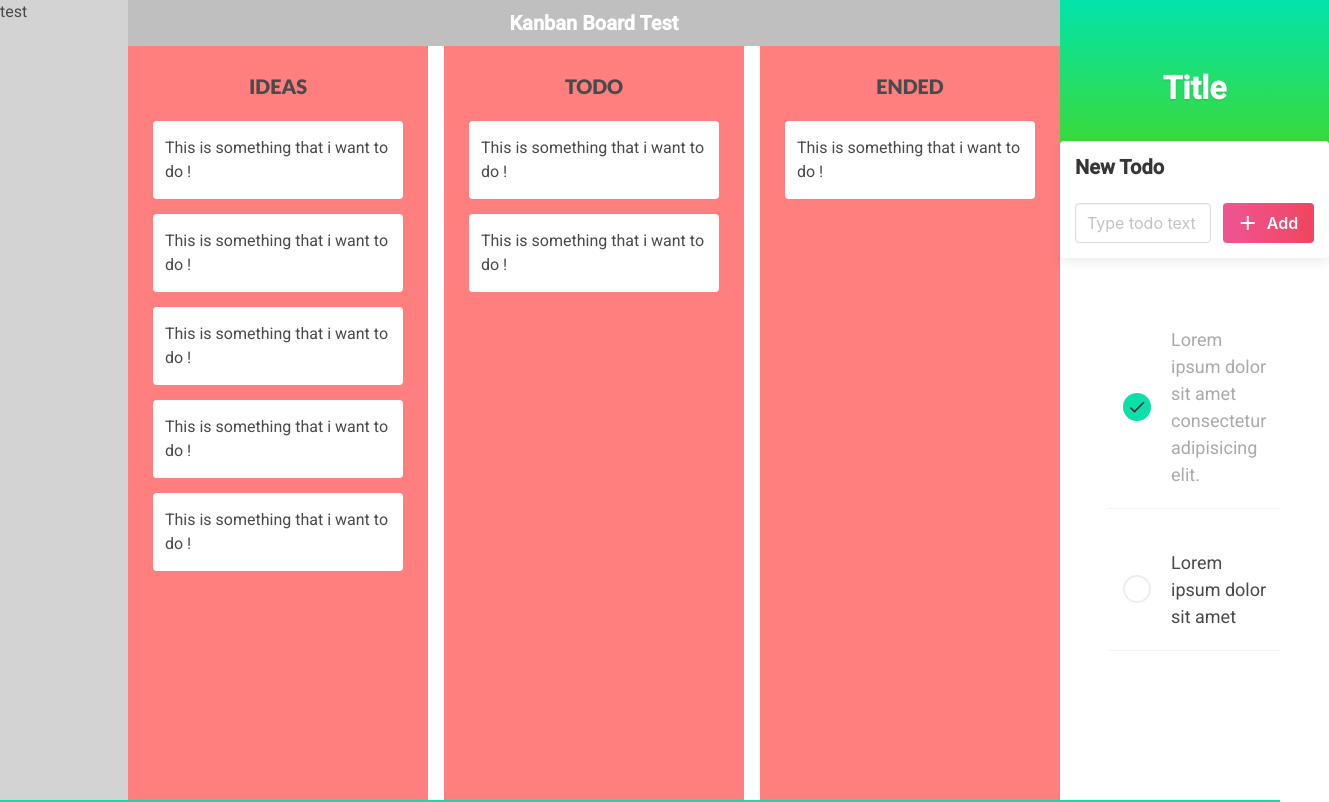
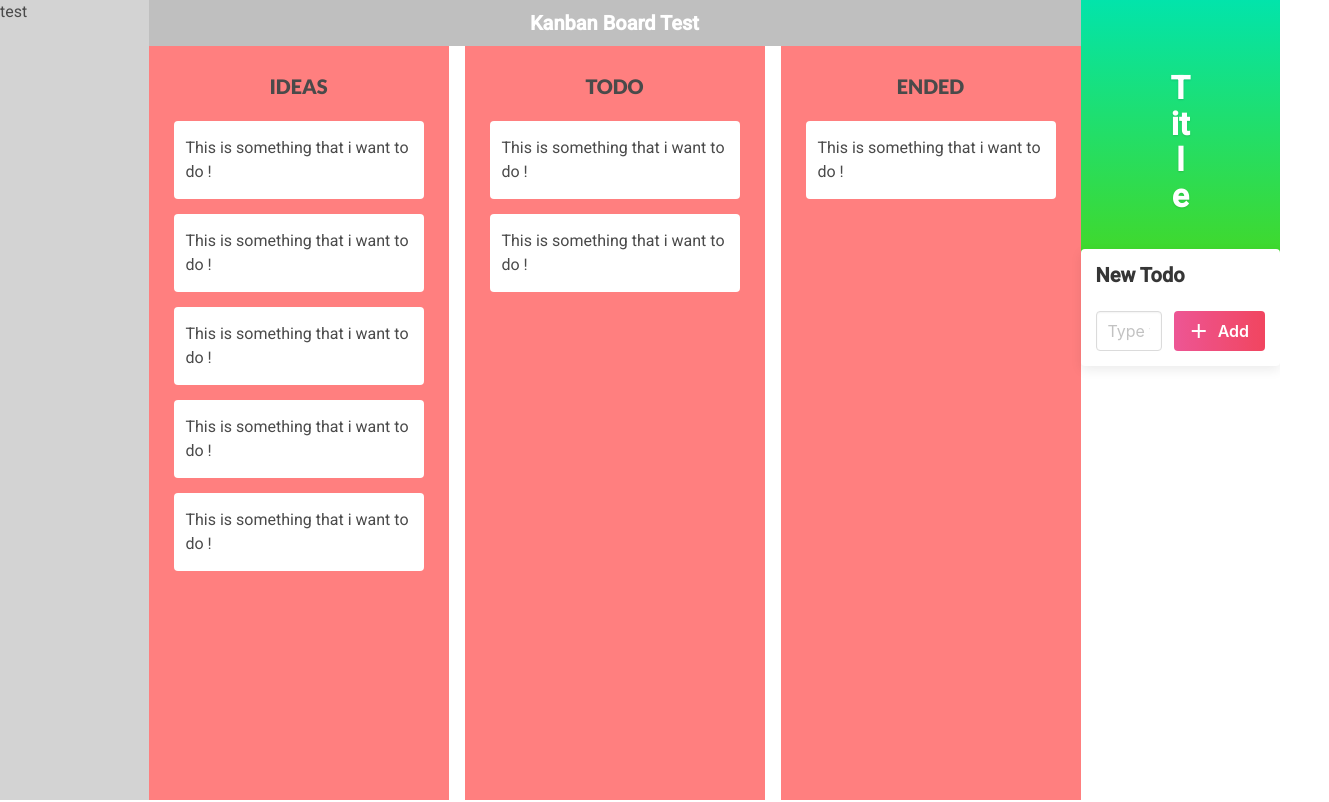
Before and after one commit to mdorizon/dashboard-project, an Angular app: page / in a window 1280 px wide. Shown: the top 802 px of the page, 1329 px wide, since content can reach past the window. Built offline with nearby package versions, Linux system fonts and the light colour scheme.

Commit message:
plus de duplication

```diff
--- a/src/app/app-routing.module.ts
+++ b/src/app/app-routing.module.ts
@@ -1,10 +1,8 @@
 import { NgModule } from '@angular/core';
 import { RouterModule, Routes } from '@angular/router';
-import { TodosComponent } from './todos/todos.component';
 
-const routes: Routes = [
-  { path: '', component: TodosComponent}
-];
+
+const routes: Routes = [];
 
 @NgModule({
   imports: [RouterModule.forRoot(routes)],
--- a/src/app/todos/todos.component.css
+++ b/src/app/todos/todos.component.css
@@ -132,4 +132,4 @@
 
 .todo-controls-box .todo-control-button.is-danger:active i.material-icons {
   color: rgb(219, 38, 38);
-}/*# sourceMappingURL=todo-list.component.css.map */
+}/*# sourceMappingURL=todos.component.css.map */
--- a/src/app/todos/todos.component.html
+++ b/src/app/todos/todos.component.html
@@ -25,7 +25,7 @@
 <section class="section">
     <div class="container">
         <div class="todos-list">
-            <div class="todo-item completed">
+            <div class="todo-item completed" *ngFor="let todo of todos">
                 <div class="check-box">
                     <i class="material-icons">check</i>
                 </div>
@@ -43,25 +43,6 @@
                     </div>
                 </div>
             </div>
-
-            <div class="todo-item">
-                <div class="check-box">
-                    <i class="material-icons">check</i>
-                </div>
-                <div class="todo-text">
-                    Lorem ipsum dolor sit amet
-                </div>
-
-                <div class="todo-controls-box">
-                    <div class="todo-control-button">
-                        <i class="material-icons">edit</i>
-                    </div>
-
-                    <div class="todo-control-button is-danger">
-                        <i class="material-icons">delete</i>
-                    </div>
-                </div>
-            </div>
         </div>
     </div>
 </section>
--- a/src/app/todos/todos.component.ts
+++ b/src/app/todos/todos.component.ts
@@ -1,4 +1,5 @@
 import { Component, OnInit } from '@angular/core';
+import { Todo } from '../shared/todo.model'
 
 @Component({
   selector: 'app-todos',
@@ -7,6 +8,8 @@
 })
 export class TodosComponent implements OnInit{
 
+  todos : Todo[]
+
   constructor() { }
 
   ngOnInit(): void {
--- a/tsconfig.json
+++ b/tsconfig.json
@@ -19,6 +19,7 @@
     "target": "ES2022",
     "module": "ES2022",
     "useDefineForClassFields": false,
+    "strictPropertyInitialization": false,
     "lib": [
       "ES2022",
       "dom"
```
Also changed, not shown: src/app/shared/data.service.ts (+4 -3 lines), 1 other file (tests, documents, lock files or other folders).
